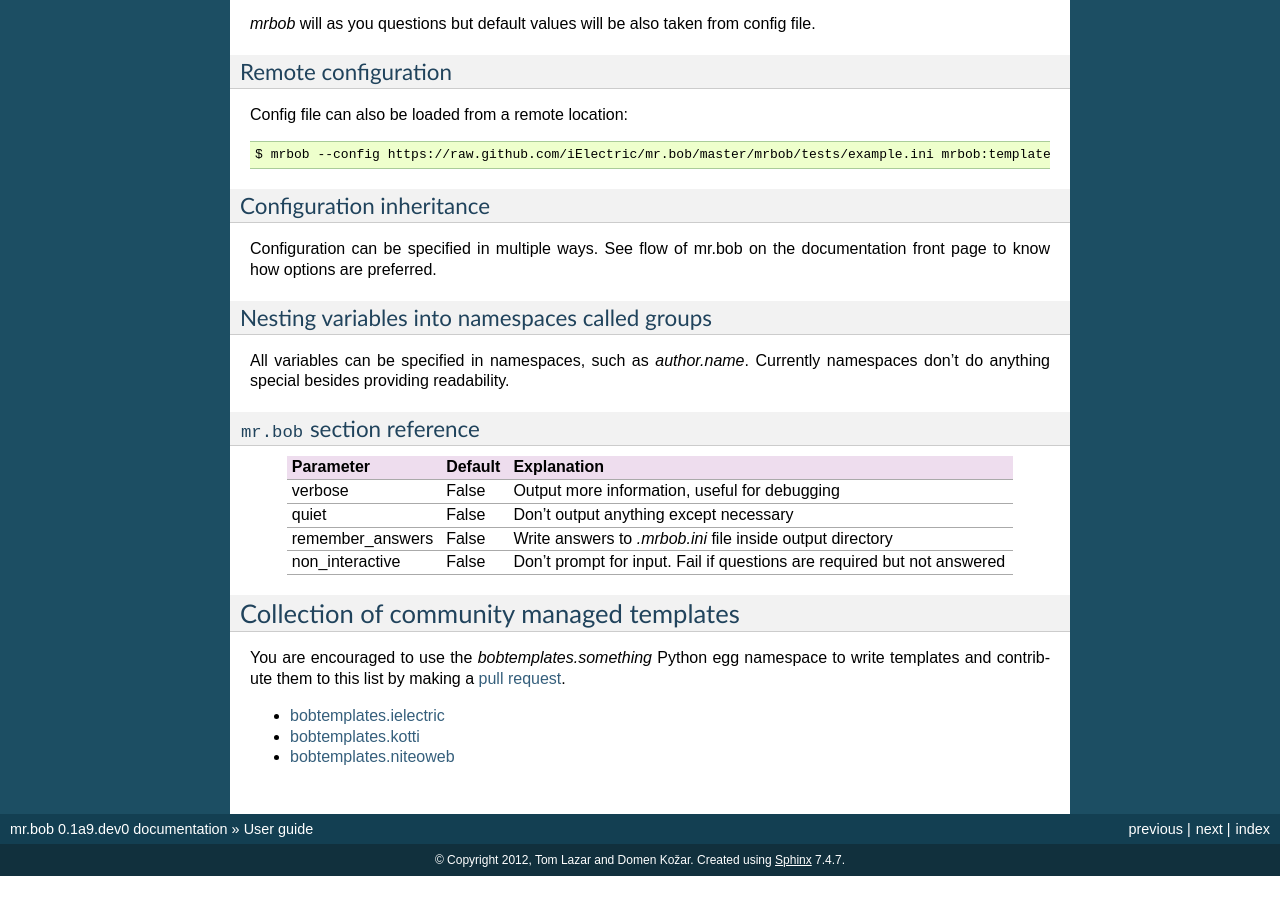
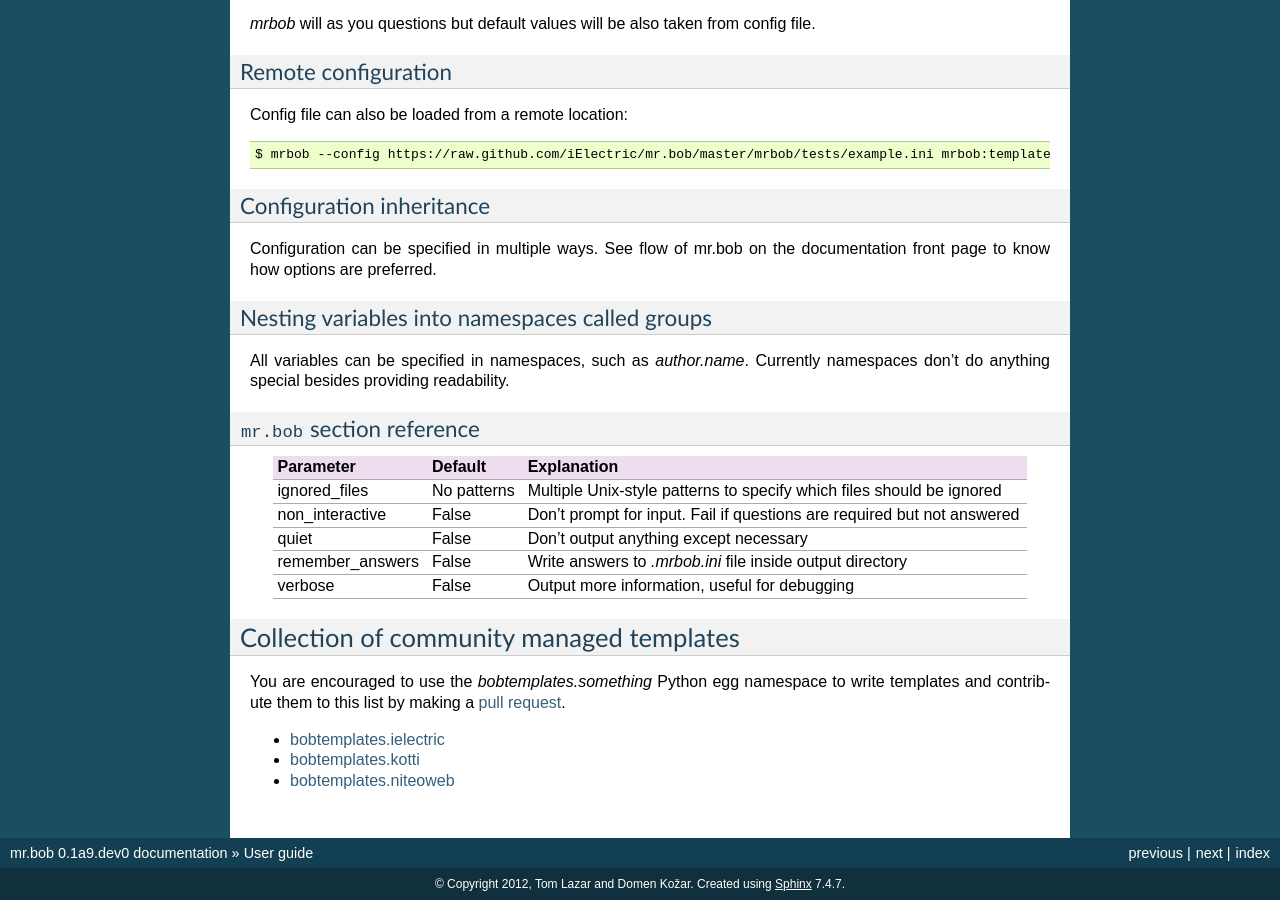
Before and after one commit to collective/mr.bob, a Sphinx documentation site: the page built from docs/source/userguide.rst, in a window 1280 px wide and 900 px high, scrolled down 2829 px. Built offline with Sphinx 7.4.7, drawn with Linux system fonts in a browser that asks for light colours; before the commit the page ends 3705 px from its top, so only the background shows below that.

Commit message:
Update documentation.

```diff
--- a/docs/source/userguide.rst
+++ b/docs/source/userguide.rst
@@ -205,10 +205,11 @@
 ================  ===============================  =======================================================================
   Parameter         Default                          Explanation
 ================  ===============================  =======================================================================
-verbose           False                            Output more information, useful for debugging
+ignored_files     No patterns                      Multiple Unix-style patterns to specify which files should be ignored
+non_interactive   False                            Don't prompt for input. Fail if questions are required but not answered
 quiet             False                            Don't output anything except necessary
 remember_answers  False                            Write answers to `.mrbob.ini` file inside output directory
-non_interactive   False                            Don't prompt for input. Fail if questions are required but not answered
+verbose           False                            Output more information, useful for debugging
 ================  ===============================  =======================================================================
 
 
```
